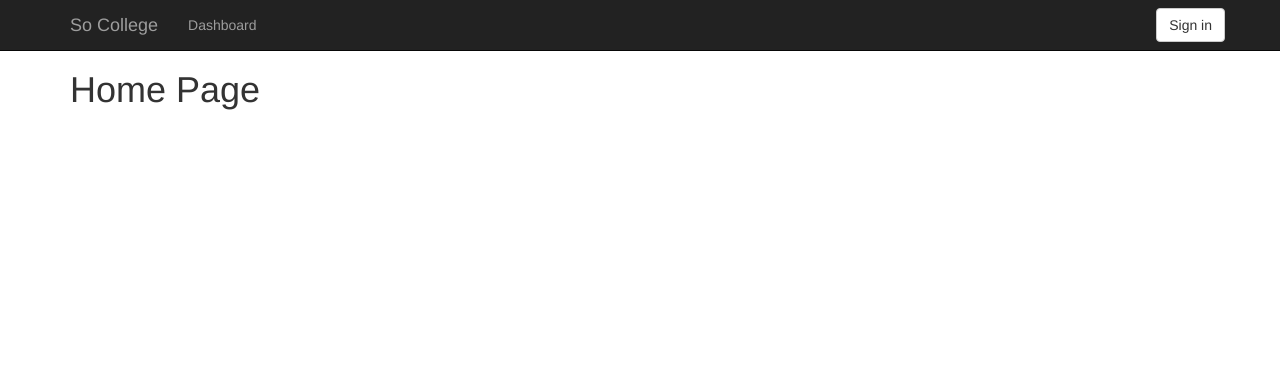
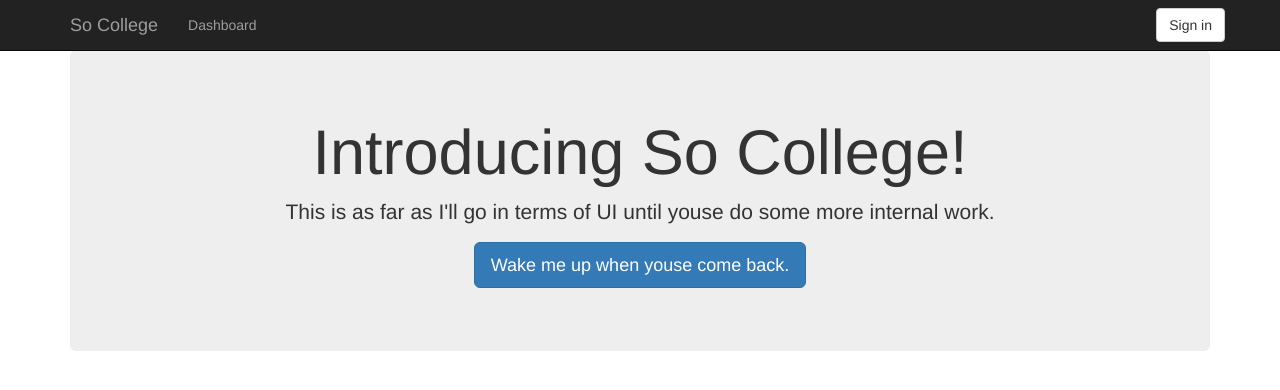
Before and after one commit to austinheimark/SoCollege, a Flask app: page / in a window 1280 px wide. Shown: the top 390 px of the page. Run offline with Flask 2, Linux system fonts and the light colour scheme; some libraries are stand-ins or nearby versions.

Commit message:
Going to sleep

```diff
--- a/templates/dashboard.html
+++ b/templates/dashboard.html
@@ -1,6 +1,5 @@
 {% extends "layout.html" %}
 {% block content %}
-	<div class="container">
 		<div class="profile">
 			<h3>My Homepage</h3>
 			<ul class="info">
@@ -36,5 +35,4 @@
 				</tr>
 			</table>
 		</div>
-	</div>
 {% endblock %}
--- a/templates/home.html
+++ b/templates/home.html
@@ -1,4 +1,8 @@
 {% extends "layout.html" %}
 {% block content %}
-	<h1>Home Page</h1>
+<div class="jumbotron text-center">
+	<h1>Introducing So College!</h1>
+	<p>This is as far as I'll go in terms of UI until youse do some more internal work.</p>
+	<p><a class="btn btn-lg btn-primary">Wake me up when youse come back.</a></p>
+</div>
 {% endblock %}
```
